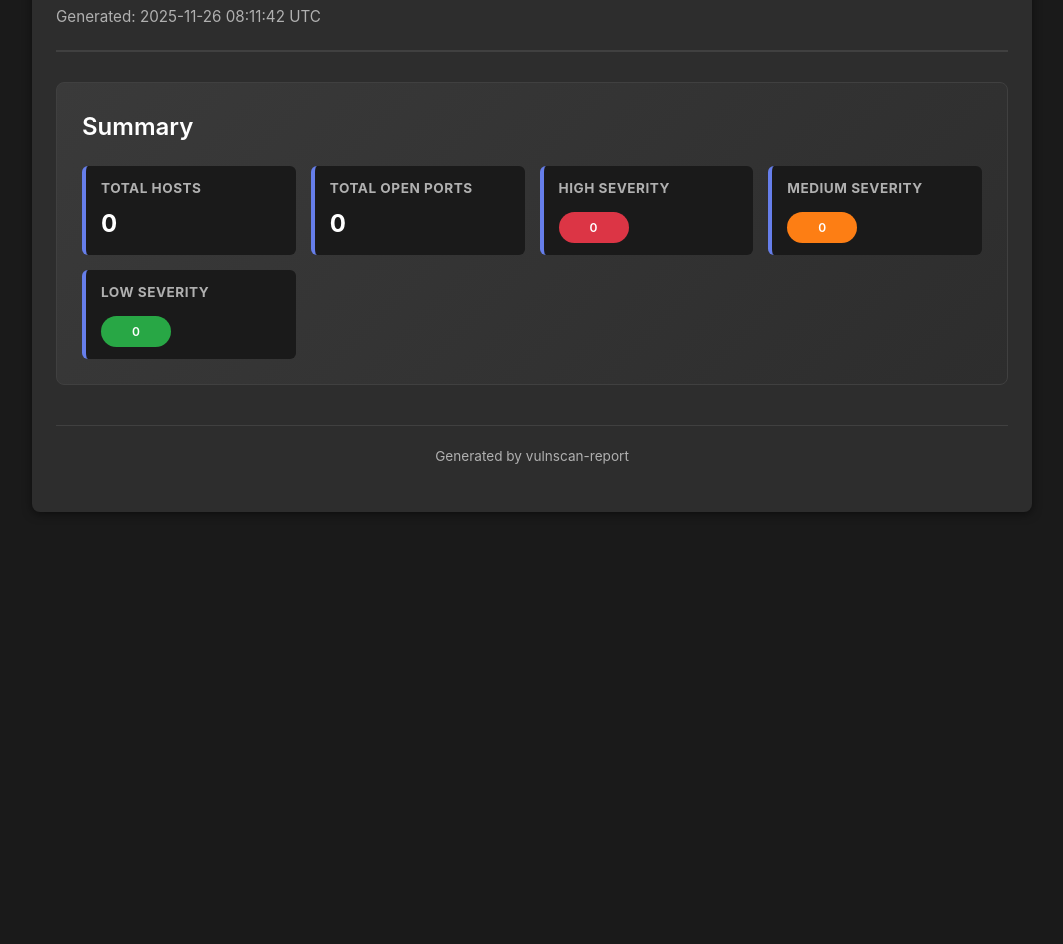
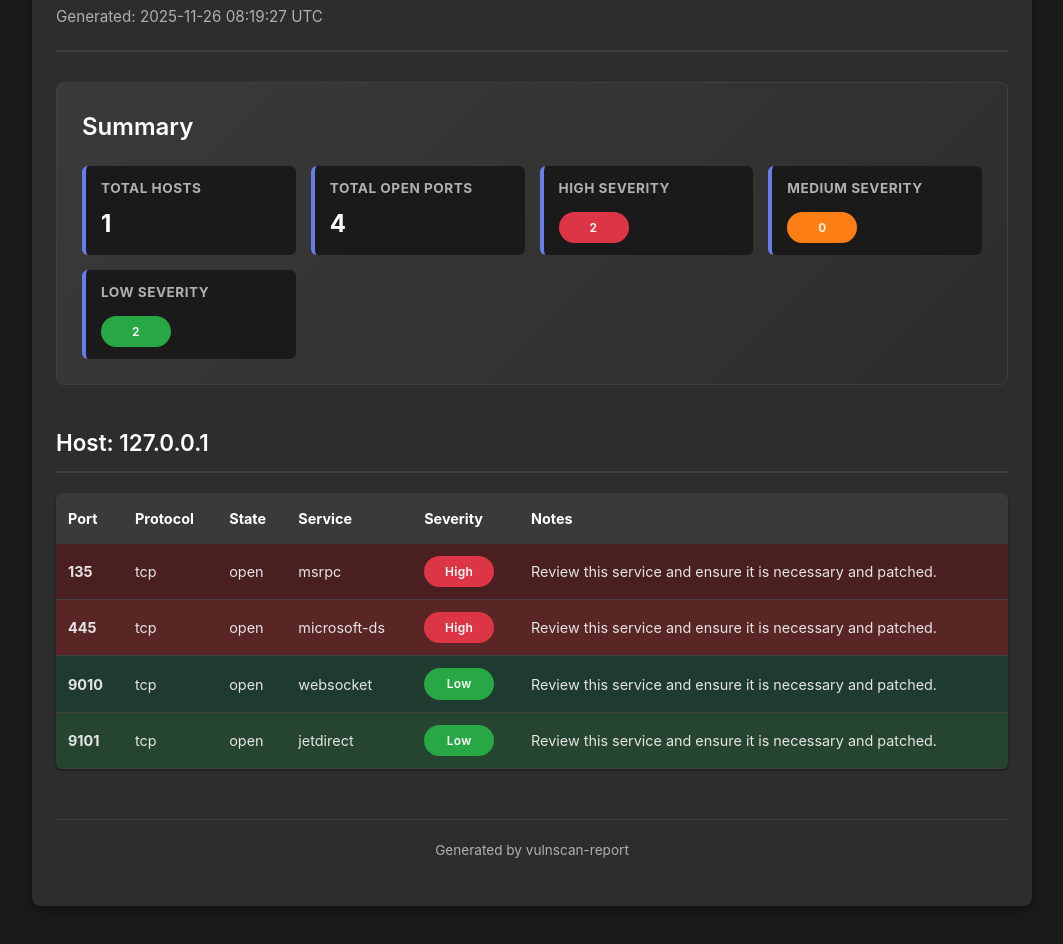
Before and after one commit to fadhilkhafiz31/vulnscan-report, a plain HTML site: page reports/report.html in a window 1280 px wide. Shown: the part 138-1082 px from the top of the page, without its empty margins (108-1171 px from the left). Before the commit the page ends 800 px from the top, so only its background shows below. Drawn offline with Linux system fonts and the light colour scheme.

```diff
--- a/reports/report.html
+++ b/reports/report.html
@@ -270,7 +270,7 @@
     <div class="container">
         <div class="header">
             <h1>Vulnerability Scan Report</h1>
-            <p class="subtitle">Generated: 2025-11-26 08:11:42 UTC</p>
+            <p class="subtitle">Generated: 2025-11-26 08:19:27 UTC</p>
         </div>
 
         <div class="summary">
@@ -278,15 +278,15 @@
             <div class="summary-grid">
                 <div class="summary-item">
                     <strong>Total Hosts</strong>
-                    <span class="value">0</span>
+                    <span class="value">1</span>
                 </div>
                 <div class="summary-item">
                     <strong>Total Open Ports</strong>
-                    <span class="value">0</span>
+                    <span class="value">4</span>
                 </div>
                 <div class="summary-item">
                     <strong>High Severity</strong>
-                    <span class="value"><span class="badge badge-high">0</span></span>
+                    <span class="value"><span class="badge badge-high">2</span></span>
                 </div>
                 <div class="summary-item">
                     <strong>Medium Severity</strong>
@@ -294,11 +294,98 @@
                 </div>
                 <div class="summary-item">
                     <strong>Low Severity</strong>
-                    <span class="value"><span class="badge badge-low">0</span></span>
+                    <span class="value"><span class="badge badge-low">2</span></span>
                 </div>
             </div>
         </div>
 
+
+        <div class="host-block">
+            <h2>Host: 127.0.0.1</h2>
+            <table>
+                <thead>
+                    <tr>
+                        <th>Port</th>
+                        <th>Protocol</th>
+                        <th>State</th>
+                        <th>Service</th>
+                        <th>Severity</th>
+                        <th>Notes</th>
+                    </tr>
+                </thead>
+                <tbody>
+
+                    <tr class="severity-high">
+                        <td><strong>135</strong></td>
+                        <td>tcp</td>
+                        <td>open</td>
+                        <td>msrpc</td>
+                        <td>
+
+                                <span class="badge badge-high">High</span>
+
+                        </td>
+                        <td>
+
+                                Review this service and ensure it is necessary and patched.
+
+                        </td>
+                    </tr>
+
+                    <tr class="severity-high">
+                        <td><strong>445</strong></td>
+                        <td>tcp</td>
+                        <td>open</td>
+                        <td>microsoft-ds</td>
+                        <td>
+
+                                <span class="badge badge-high">High</span>
+
+                        </td>
+                        <td>
+
+                                Review this service and ensure it is necessary and patched.
+
+                        </td>
+                    </tr>
+
+                    <tr class="severity-low">
+                        <td><strong>9010</strong></td>
+                        <td>tcp</td>
+                        <td>open</td>
+                        <td>websocket</td>
+                        <td>
+
+                                <span class="badge badge-low">Low</span>
+
+                        </td>
+                        <td>
+
+                                Review this service and ensure it is necessary and patched.
+
+                        </td>
+                    </tr>
+
+                    <tr class="severity-low">
+                        <td><strong>9101</strong></td>
+                        <td>tcp</td>
+                        <td>open</td>
+                        <td>jetdirect</td>
+                        <td>
+
+                                <span class="badge badge-low">Low</span>
+
+                        </td>
+                        <td>
+
+                                Review this service and ensure it is necessary and patched.
+
+                        </td>
+                    </tr>
+
+                </tbody>
+            </table>
+        </div>
 
 
         <div class="footer">
```
Also changed, not shown: 3 other files.
